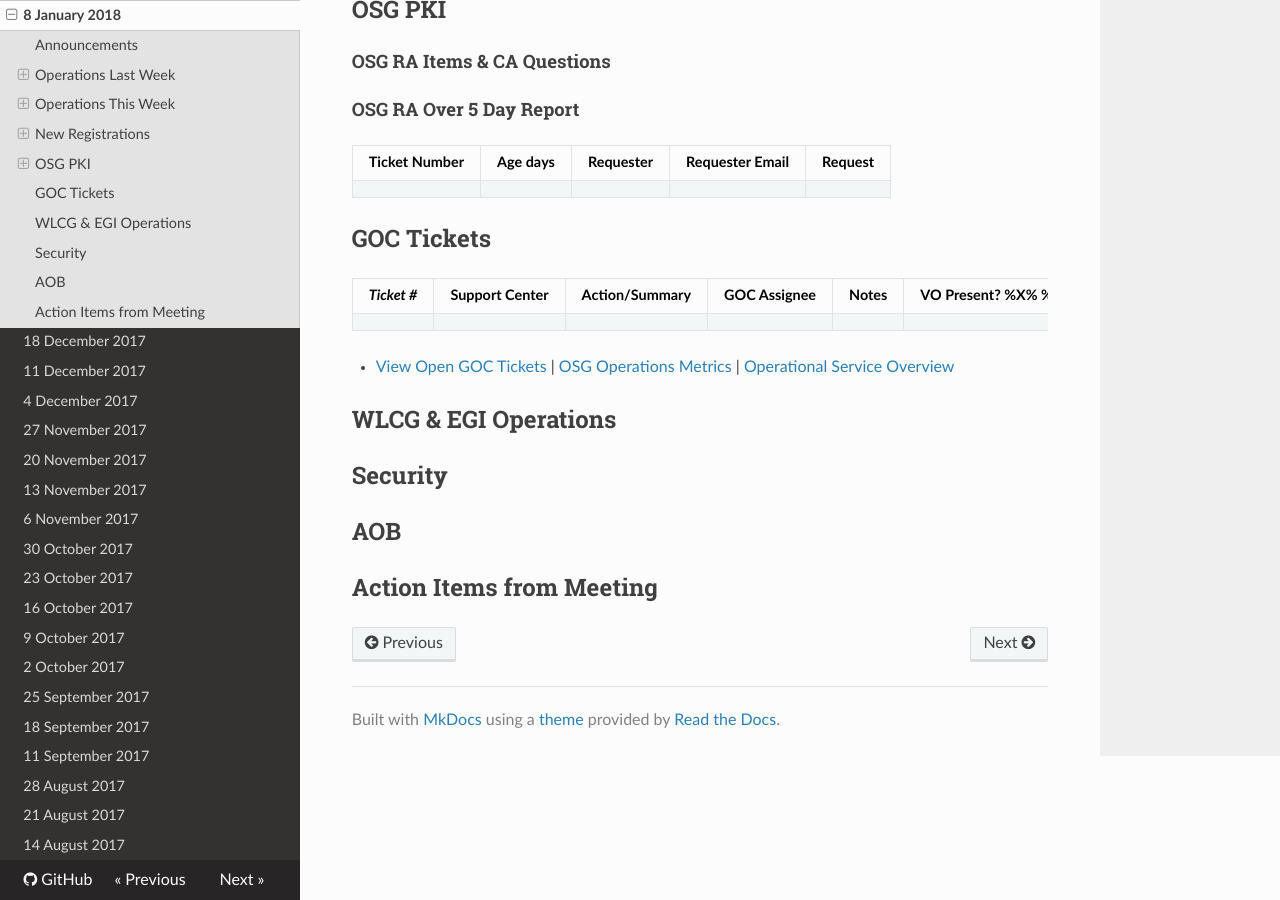
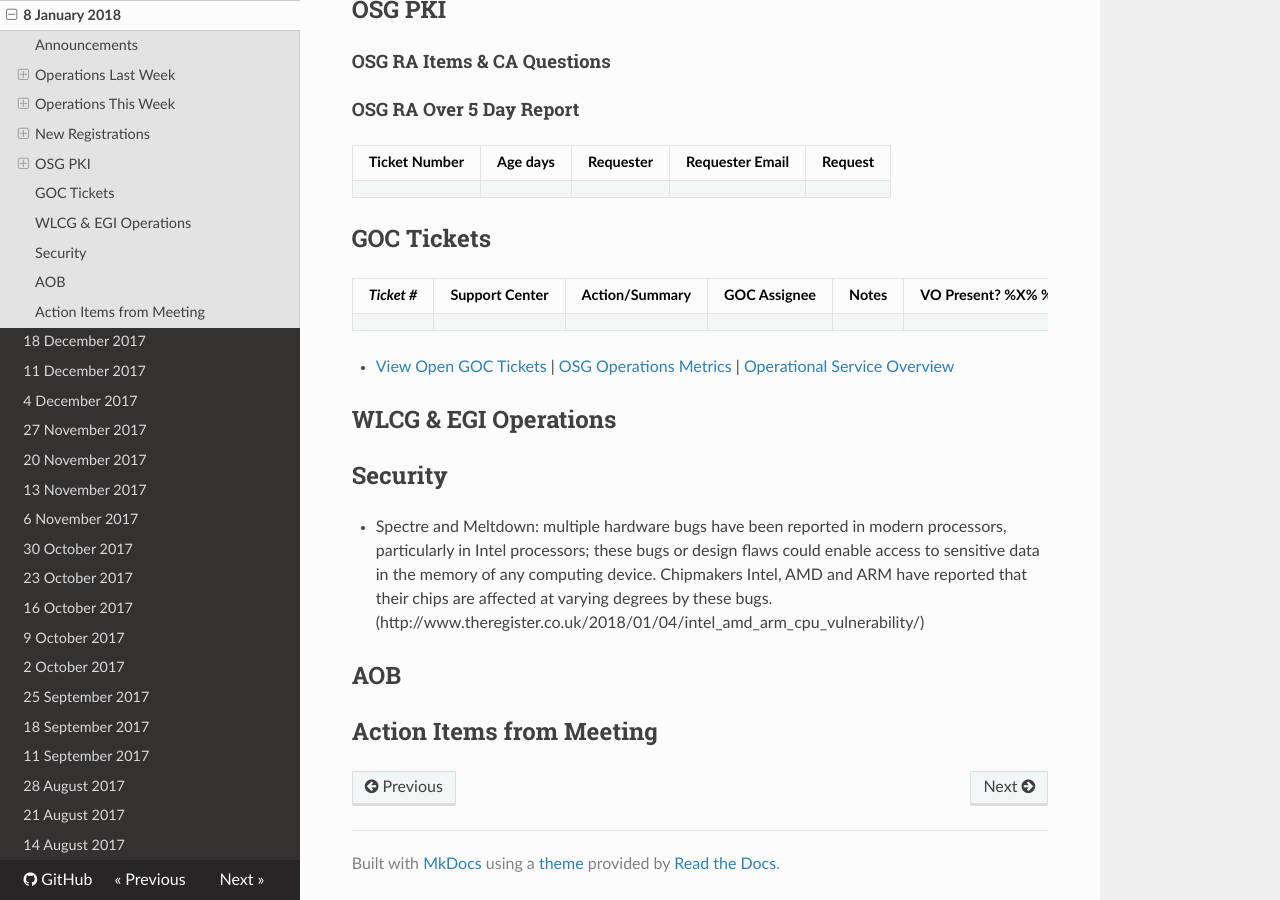
Before and after one commit to osg-htc/operations, an MkDocs documentation site: the page built from docs/WeeklyMinutes/08Jan2018.md, in a window 1280 px wide and 900 px high, scrolled down 2122 px. Built offline with MkDocs 1.6.1, drawn with Linux system fonts in a browser that asks for light colours; nearby versions of some CDN libraries; old or Windows-style settings are respelled for this version of MkDocs.

Commit message:
Update 08Jan2018.md
Update from Security

```diff
--- a/docs/WeeklyMinutes/08Jan2018.md
+++ b/docs/WeeklyMinutes/08Jan2018.md
@@ -88,6 +88,7 @@
 ## WLCG & EGI Operations
 
 ## Security
+   * Spectre and Meltdown: multiple hardware bugs have been reported in modern processors, particularly in Intel processors; these bugs or design flaws could enable access to sensitive data in the memory of any computing device. Chipmakers Intel, AMD and ARM have reported that their chips are affected at varying degrees by these bugs. (http://www.theregister.co.uk/2018/01/04/intel_amd_arm_cpu_vulnerability/)
 
 ## AOB
 
```
